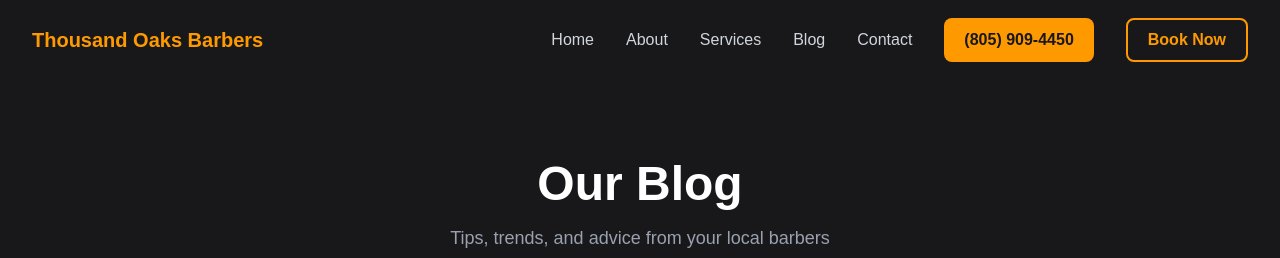
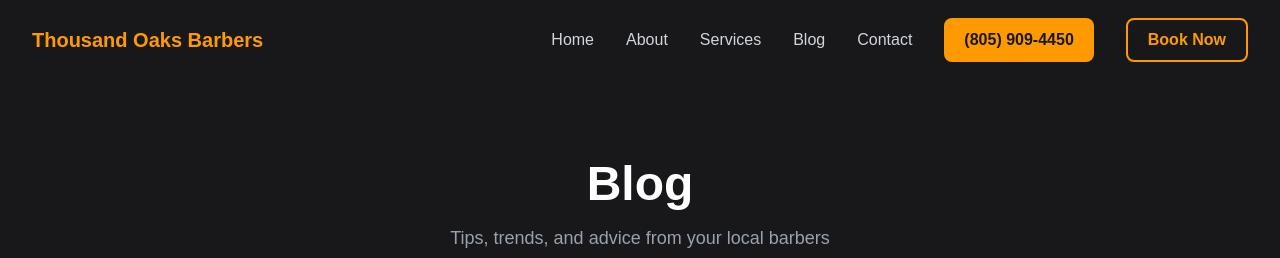
Before and after one commit to mperlmutter83/thousand-oaks-barbers, a Next.js app: page /blog in a window 1280 px wide. Shown: the top 258 px of the page. Built offline with nearby package versions, Linux system fonts and the light colour scheme.

Commit message:
Change 'Our Blog' to 'Blog' and add /blogs redirect for SEO

```diff
--- a/src/app/blog/page.tsx
+++ b/src/app/blog/page.tsx
@@ -13,7 +13,7 @@
       {/* Hero Section */}
       <section className="relative bg-zinc-900 py-20">
         <div className="max-w-7xl mx-auto px-4 sm:px-6 lg:px-8 text-center">
-          <h1 className="text-4xl lg:text-5xl font-bold text-white mb-4">Our Blog</h1>
+          <h1 className="text-4xl lg:text-5xl font-bold text-white mb-4">Blog</h1>
           <p className="text-gray-400 text-lg">Tips, trends, and advice from your local barbers</p>
         </div>
       </section>
```
Also changed, not shown: vercel.json (added).
